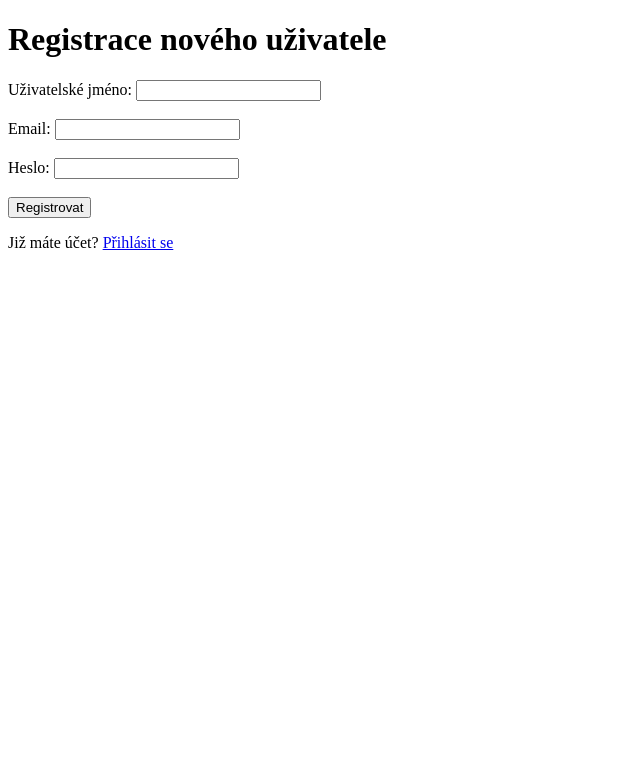
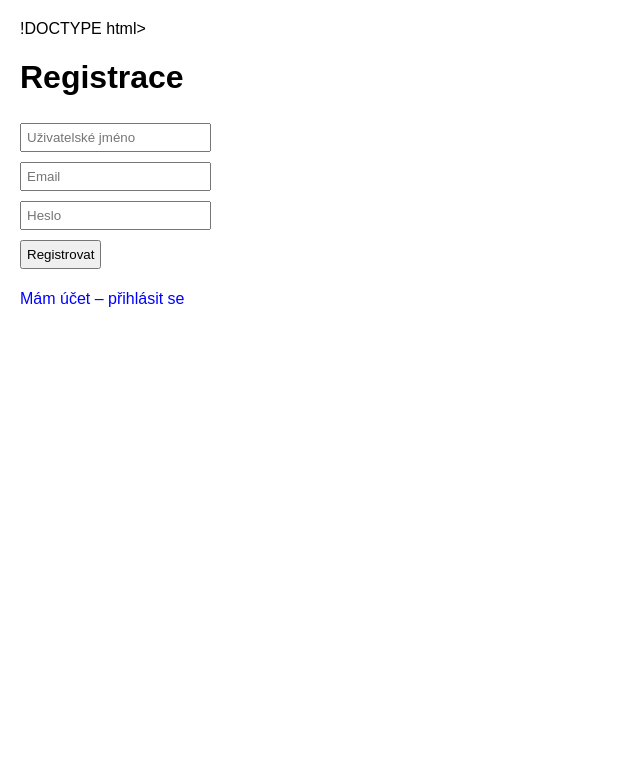
Before and after one commit to pecenyjirikdubno/zakazky-app, a Flask app: page /register in a window 1280 px wide. Shown: the top 779 px of the page, without its empty margins (0-640 px from the left). Run offline with Flask 3, Linux system fonts and the light colour scheme.

Commit message:
register.html

```diff
--- a/templates/register.html
+++ b/templates/register.html
@@ -1,20 +1,12 @@
-<!DOCTYPE html>
-<html lang="cs">
-<head>
-    <meta charset="UTF-8">
-    <title>Registrace</title>
-</head>
-<body>
-    <h1>Registrace nového uživatele</h1>
-    <form method="POST">
-        <label>Uživatelské jméno:</label>
-        <input type="text" name="username" required><br><br>
-        <label>Email:</label>
-        <input type="email" name="email" required><br><br>
-        <label>Heslo:</label>
-        <input type="password" name="password" required><br><br>
-        <button type="submit">Registrovat</button>
-    </form>
-    <p>Již máte účet? <a href="/login">Přihlásit se</a></p>
-</body>
-</html>
+{% extends "base.html" %}
+
+{% block content %}
+<h1>Registrace</h1>
+<form method="POST">
+    <input type="text" name="username" placeholder="Uživatelské jméno" required><br>
+    <input type="email" name="email" placeholder="Email"><br>
+    <input type="password" name="password" placeholder="Heslo" required><br>
+    <button type="submit">Registrovat</button>
+</form>
+<a href="{{ url_for('login') }}">Mám účet – přihlásit se</a>
+{% endblock %}
```
